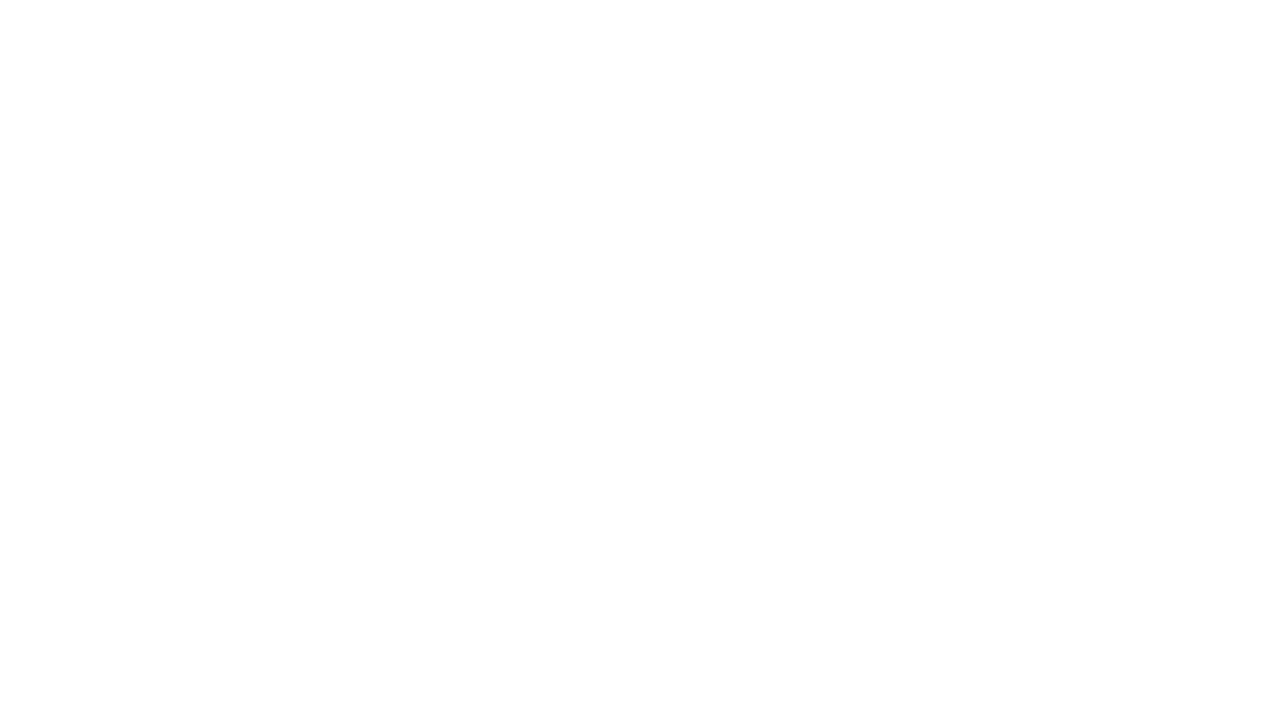
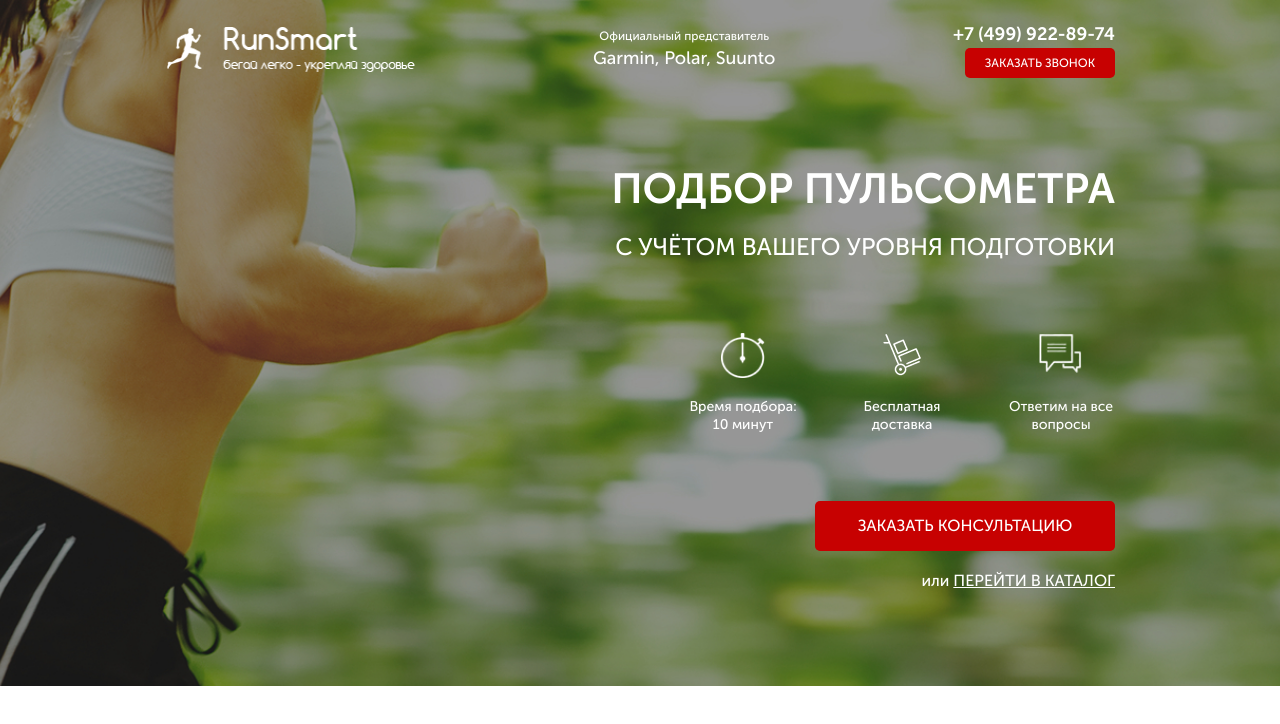
Before and after one commit to matiishynandrii31/RunSmart, a website: page src/index.html in a window 1280 px wide. Drawn offline with Linux system fonts and the light colour scheme.

Commit message:
add 1st section

```diff
--- a/src/css/fonts.css
+++ b/src/css/fonts.css
@@ -1,5 +1,5 @@
 @font-face {
-	font-family: 'Museo Sans Cyrl 300';
+	font-family: 'Museo Sans Cyrl';
 	src: url('../fonts/');
 	src: local('MuseoSansCyrl-300'),
 		url('../fonts/?#iefix') format('embedded-opentype'),
@@ -10,7 +10,7 @@
 }
 
 @font-face {
-	font-family: 'Museo Sans Cyrl 500';
+	font-family: 'Museo Sans Cyrl';
 	src: url('../fonts/MuseoSansCyrl-500.eot');
 	src: local('MuseoSansCyrl-500'),
 		url('../fonts/MuseoSansCyrl-500.eot?#iefix') format('embedded-opentype'),
@@ -21,7 +21,7 @@
 }
 
 @font-face {
-	font-family: 'Museo Sans Cyrl 700';
+	font-family: 'Museo Sans Cyrl';
 	src: url('../fonts/MuseoSansCyrl-700.eot');
 	src: local('MuseoSansCyrl-700'),
 		url('../fonts/MuseoSansCyrl-700.eot?#iefix') format('embedded-opentype'),
--- a/src/index.html
+++ b/src/index.html
@@ -10,6 +10,54 @@
     <title>RunSmart</title>
 </head>
 <body>
+    <div class="promo">
+        <div class="container">
+            <header class="header">
+                <a href="#" class="header__logo">
+                    <img src="icons/logo.png" alt="logo">
+                </a>
+                <div class="header__official">
+                    Официальный представитель
+                    <span>Garmin, Polar, Suunto</span>
+                </div>
+                <div class="header__contacts">
+                    <a href="tel:+74999228974" class="header__phone">+7 (499) 922-89-74</a>
+                    <button class="button">заказать звонок</button>
+                </div>
+            </header>
 
+            <div class="promo__wrapper">
+                <h1 class="promo__header">Подбор пульсометра</h1>
+                <h2 class="promo__subheader">с учётом Вашего уровня подготовки</h2>
+
+                <div class="promo__icons">
+                    <div class="promo__icon">
+                        <img src="icons/timer_icon.png" alt="timer">
+                        Время подбора:
+                        10 минут
+                    </div>
+                    <div class="promo__icon">
+                        <img src="icons/hand_cart_icon.png" alt="handcart">
+                        Бесплатная
+                        доставка
+                    </div>
+                    <div class="promo__icon">
+                        <img src="icons/messages_icon.png" alt="message">
+                        Ответим
+                        на все вопросы
+                    </div>
+                </div>
+
+                <button class="button button_main">заказать кОНСУЛЬТАЦИЮ</button>
+                <div class="promo__link">
+                    или
+                    <a href="#">ПЕРЕЙТИ В КАТАЛОГ</a>
+                </div>
+
+            </div>
+
+
+        </div>
+    </div>
 </body>
 </html>
--- /dev/null
+++ b/src/sass/blocks/_buttons.scss
@@ -0,0 +1,17 @@
+.button {
+    width: 150px;
+    height: 30px;
+    border-radius: 5px;
+    background-color: $main-color;
+    border: none;
+    color: #ffffff;
+    font-size: 12px;
+    font-weight: 500;
+    text-transform: uppercase;
+    &_main {
+        width: 300px;
+        height: 50px;
+        font-size: 16px;
+        margin-top: 67px;
+    }
+}
--- /dev/null
+++ b/src/sass/blocks/_header.scss
@@ -0,0 +1,37 @@
+.header {
+    display: flex;
+    justify-content: space-between;
+    align-items: center;
+    &__logo {
+        width: 250px;
+        img {
+            width: 100%;
+        }
+    }
+    &__official {
+        color: #ffffff;
+        font-size: 12px;
+        font-weight: 500;
+        text-align: center;
+        span {
+            display: block;
+            font-size: 18px;
+        }
+    }
+    &__phone {
+        display: block;
+        color: #ffffff;
+        font-size: 18px;
+        font-weight: 700;
+        text-decoration: none;
+        &:hover {
+            color: #fff;
+            text-decoration: none;
+        }
+    }
+    &__contacts {
+        display: flex;
+        flex-direction: column;
+        align-items: flex-end;
+    }
+}
--- /dev/null
+++ b/src/sass/blocks/_promo.scss
@@ -0,0 +1,59 @@
+.promo {
+    min-height: 650px;
+    padding: 21px 0 93px 0;
+    background: url('../../img/bg1.jpg') center (center/cover) no-repeat;
+    &__wrapper {
+        display: flex;
+        flex-direction: column;
+        align-items: flex-end;
+        margin-top: 90px;
+    }
+    &__header {
+        color: #ffffff;
+        font-size: 42px;
+        font-weight: 700;
+        text-transform: uppercase;
+        line-height: 42px;
+    }
+    &__subheader {
+        color: #ffffff;
+        font-size: 24px;
+        font-weight: 500;
+        line-height: 24px;
+        text-transform: uppercase;
+        margin-top: 17px;
+    }
+    &__icons {
+        margin-top: 66px;
+        width: 426px;
+        display: flex;
+        justify-content: space-between;
+    }
+    &__icon {
+        width: 108px;
+        text-align: center;
+        color: #ffffff;
+        font-size: 14px;
+        font-weight: 500;
+        line-height: 18px;
+        img {
+            width: 44px;
+            height: 45px;
+            display: block;
+            margin: 0 auto;
+            margin-bottom: 20px;
+        }
+    }
+    &__link {
+        color: #ffffff;
+        font-size: 16px;
+        font-weight: 500;
+        margin-top: 18px;
+        a {
+            color: #ffffff;
+            text-decoration: underline;
+            text-transform: uppercase;
+        }
+    }
+
+}
--- /dev/null
+++ b/src/sass/style.scss
@@ -0,0 +1,15 @@
+@import 'base/variables';
+@import 'base/mixins';
+
+* {
+    font-family: 'Museo Sans Cyrl', sans-serif
+}
+
+.container {
+    max-width: 950px;
+    margin: 0 auto;
+}
+
+@import 'blocks/promo';
+@import 'blocks/header';
+@import 'blocks/buttons';
```
Also changed, not shown: src/css/style.min.css, src/sass/blocks/style.scss (deleted).
